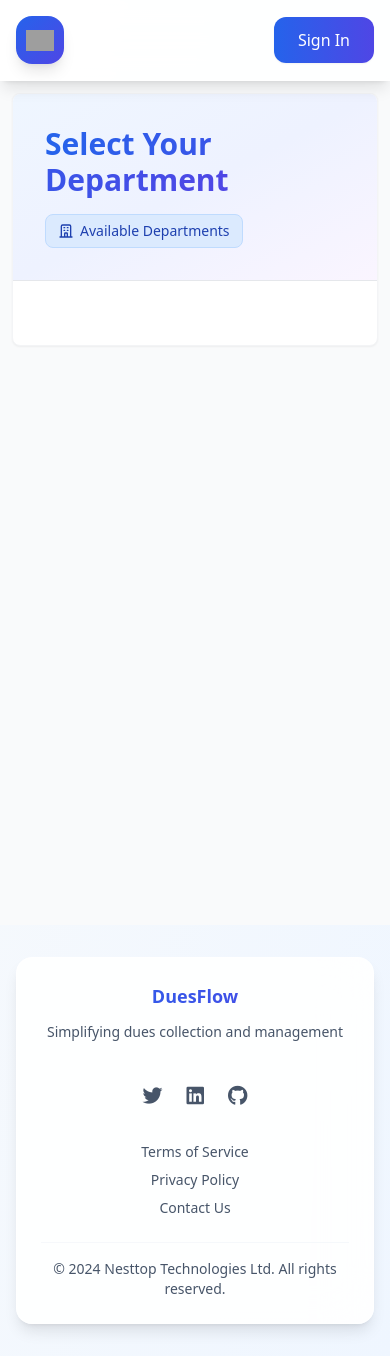
After one commit to henryantwi/Dues-Colleection-SaaS-App, a Django app: page /students/departments/ in a window 390 px wide. The commit adds this page. Run offline with Django 5.2, Linux system fonts and the light colour scheme; data that the repository does not hold is empty; some libraries are stand-ins or nearby versions; grey boxes are pictures that could not be loaded.

Commit message:
Add department list view and URL; enhance responsive design in templates

```diff
--- a/src/core/urls.py
+++ b/src/core/urls.py
@@ -1,5 +1,7 @@
+from django.conf import settings
 from django.contrib import admin
 from django.urls import include, path
+from django.conf.urls.static import static
 
 from a_home.views import home_view
 
@@ -11,3 +13,6 @@ urlpatterns = [
     path("administrators/", include("administrators.urls")),
     path("payments/", include("payments.urls")),
 ]
+
+if settings.DEBUG:
+    urlpatterns += static(settings.MEDIA_URL, document_root=settings.MEDIA_ROOT)
--- /dev/null
+++ b/src/students/templates/students/department_list.html
@@ -0,0 +1,85 @@
+{% extends 'layouts/box.html' %}
+
+{% block title %}Select Department{% endblock %}
+
+{% block content %}
+<div class="divide-y divide-gray-200">
+    <!-- Header Section -->
+    <div class="card-section bg-gradient-to-br from-blue-50 via-indigo-50 to-purple-50 p-8">
+        <div class="flex items-center justify-between">
+            <div class="space-y-4">
+                <h1 class="text-3xl sm:text-4xl font-extrabold text-gray-900">
+                    <span class="bg-clip-text text-transparent bg-gradient-to-r from-blue-600 to-indigo-600">
+                        Select Your Department
+                    </span>
+                </h1>
+                <div class="flex flex-wrap gap-2">
+                    <span class="inline-flex items-center px-3 py-1.5 rounded-lg text-sm font-medium bg-blue-100 text-blue-800 border border-blue-200">
+                        <svg class="w-4 h-4 mr-1.5" fill="none" stroke="currentColor" viewBox="0 0 24 24">
+                            <path stroke-linecap="round" stroke-linejoin="round" stroke-width="2" d="M19 21V5a2 2 0 00-2-2H7a2 2 0 00-2 2v16m14 0h2m-2 0h-5m-9 0H3m2 0h5M9 7h1m-1 4h1m4-4h1m-1 4h1m-5 10v-5a1 1 0 011-1h2a1 1 0 011 1v5m-4 0h4"/>
+                        </svg>
+                        Available Departments
+                    </span>
+                </div>
+            </div>
+            <div class="hidden sm:block">
+                <div class="w-20 h-20 bg-gradient-to-br from-blue-500 to-indigo-600 rounded-2xl flex items-center justify-center shadow-lg transform rotate-3">
+                    <svg class="w-10 h-10 text-white" fill="none" stroke="currentColor" viewBox="0 0 24 24">
+                        <path stroke-linecap="round" stroke-linejoin="round" stroke-width="2" d="M19 21V5a2 2 0 00-2-2H7a2 2 0 00-2 2v16m14 0h2m-2 0h-5m-9 0H3m2 0h5M9 7h1m-1 4h1m4-4h1m-1 4h1m-5 10v-5a1 1 0 011-1h2a1 1 0 011 1v5m-4 0h4"/>
+                    </svg>
+                </div>
+            </div>
+        </div>
+    </div>
+
+    <!-- Content Section -->
+    <div class="card-content p-8">
+        <div class="grid grid-cols-1 sm:grid-cols-2 lg:grid-cols-3 gap-6">
+            {% for department in departments %}
+            <div class="bg-white rounded-2xl shadow-lg border border-gray-100 overflow-hidden
+                        hover:shadow-xl transition-all duration-300 transform hover:-translate-y-1
+                        flex flex-col">
+                <div class="aspect-w-16 aspect-h-9 bg-gray-100">
+                    {% if department.image %}
+                    <img src="{{ department.image.url }}"
+                         alt="{{ department.name }}"
+                         class="w-full h-full object-cover">
+                    {% else %}
+                    <div class="w-full h-full flex items-center justify-center bg-gradient-to-br from-gray-100 to-gray-200">
+                        <svg class="w-12 h-12 text-gray-400" fill="none" stroke="currentColor" viewBox="0 0 24 24">
+                            <path stroke-linecap="round" stroke-linejoin="round" stroke-width="2" d="M19 21V5a2 2 0 00-2-2H7a2 2 0 00-2 2v16m14 0h2m-2 0h-5m-9 0H3m2 0h5M9 7h1m-1 4h1m4-4h1m-1 4h1m-5 10v-5a1 1 0 011-1h2a1 1 0 011 1v5m-4 0h4"/>
+                        </svg>
+                    </div>
+                    {% endif %}
+                </div>
+
+                <div class="p-6 space-y-4">
+                    <h3 class="text-xl font-bold text-gray-900">{{ department.name }}</h3>
+                    <div class="space-y-2">
+                        <div class="flex items-center justify-between text-sm">
+                            <span class="text-gray-500">First Year Dues:</span>
+                            <span class="font-medium text-gray-900">GH₵{{ department.year_one_amount }}</span>
+                        </div>
+                        <div class="flex items-center justify-between text-sm">
+                            <span class="text-gray-500">Continuing Student Dues:</span>
+                            <span class="font-medium text-gray-900">GH₵{{ department.other_years_amount }}</span>
+                        </div>
+                    </div>
+
+                    <div class="flex flex-col gap-2">
+                        <a href="{% url 'students:registration_year_one' department.slug %}"
+                           class="inline-flex items-center justify-center px-4 py-2 rounded-lg font-medium text-white bg-blue-600 hover:bg-blue-700 transition-all duration-300">
+                            Register as Year-One Student
+                        </a>
+                        <a href="{% url 'students:registration' department.slug %}"
+                           class="inline-flex items-center justify-center px-4 py-2 rounded-lg font-medium text-white bg-indigo-600 hover:bg-indigo-700 transition-all duration-300">
+                            Register as Continuing Student
+                        </a>
+                    </div>
+                </div>
+            </div>
+            {% endfor %}
+        </div>
+    </div>
+</div>
+{% endblock %}
--- a/src/students/urls.py
+++ b/src/students/urls.py
@@ -4,6 +4,7 @@ from . import views
 app_name = 'students'
 
 urlpatterns = [
+    path('departments/', views.department_list, name='department_list'),
     # Put preview and confirmation URLs first
     path('registration/preview/', views.registration_preview, name='registration_preview'),
     path('registration/confirmation/<int:student_id>/', views.registration_confirmation,
--- a/src/students/views.py
+++ b/src/students/views.py
@@ -260,3 +260,8 @@ def registration_confirmation(request, student_id):
     return render(
         request, "students/registration_confirmation.html", {"student": student}
     )
+
+
+def department_list(request):
+    departments = Department.objects.all()
+    return render(request, "students/department_list.html", {"departments": departments})
--- a/src/templates/base.html
+++ b/src/templates/base.html
@@ -150,6 +150,36 @@
         input[name="remember"] {
             @apply w-auto
         }
+
+        /* Responsive adjustments */
+        @media (max-width: 640px) {
+            .button, button, [type='submit'], [type='button'] {
+                @apply px-4 py-2;
+            }
+            h1 {
+                @apply text-3xl;
+            }
+            h2 {
+                @apply text-lg;
+            }
+            p {
+                @apply mb-2;
+            }
+        }
+        @media (max-width: 360px) {
+            .button, button, [type='submit'], [type='button'] {
+                @apply px-2 py-1;
+            }
+            h1 {
+                @apply text-2xl;
+            }
+            h2 {
+                @apply text-base;
+            }
+            p {
+                @apply mb-1;
+            }
+        }
     </style>
 </head>
 <body class="{% block class %}{% endblock %}">
--- a/src/templates/home.html
+++ b/src/templates/home.html
@@ -8,7 +8,7 @@
         <div class="absolute -top-1/2 -left-1/2 w-full h-full bg-gradient-to-br from-blue-500/20 to-transparent rounded-full blur-3xl"></div>
         <div class="absolute -bottom-1/2 -right-1/2 w-full h-full bg-gradient-to-tl from-indigo-500/20 to-transparent rounded-full blur-3xl"></div>
     </div>
-    <div class="container mx-auto relative px-4 py-8">
+    <div class="container mx-auto relative px-4 py-8 sm:px-6 sm:py-10">
         <div class="text-center max-w-3xl mx-auto">
             <h1 class="text-3xl sm:text-4xl font-extrabold mb-6 sm:mb-8 bg-clip-text text-transparent bg-gradient-to-r from-blue-600 to-indigo-600">
                 Student Association Dues Payment
```
Also changed, not shown: src/core/settings.py (+10 -1 lines), src/students/models.py (+25 -10 lines), src/students/templates/students/registration.html (+7 -7 lines), src/students/migrations/0007_department_image.py (added).
